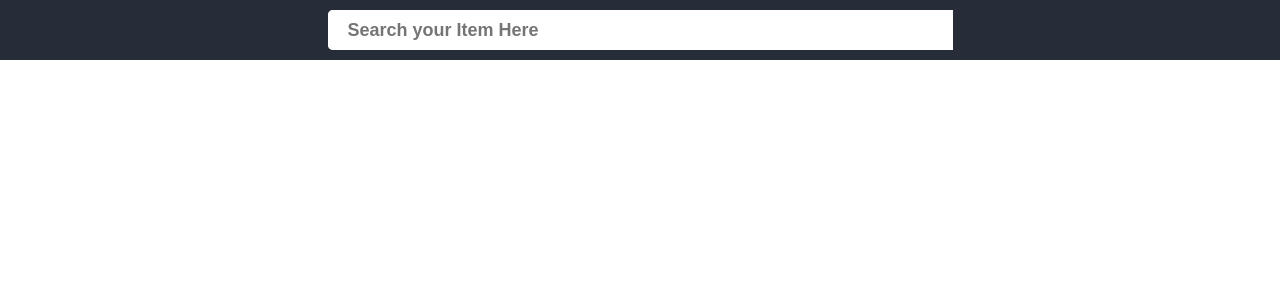
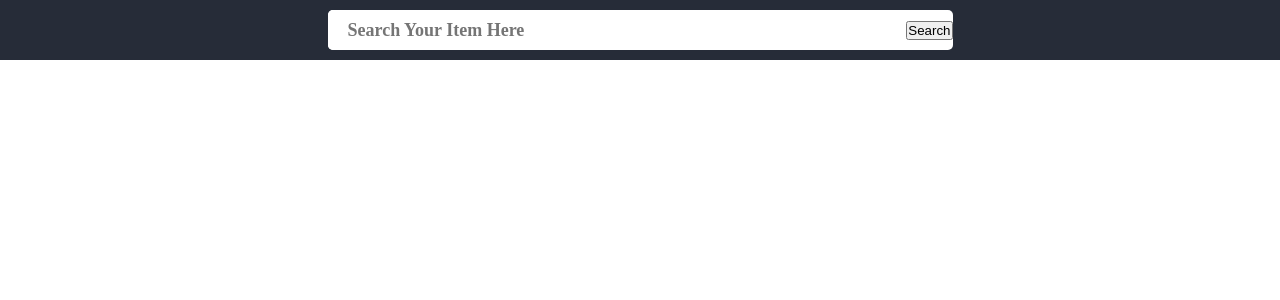
Before and after one commit to GamingSeries/Neptune, a Django app: page /core/home/ in a window 1280 px wide. Shown: the top 300 px of the page. Run offline with Django 4.2, Linux system fonts and the light colour scheme.

Commit message:
searchbox added

```diff
--- a/static/css/home.css
+++ b/static/css/home.css
@@ -1,7 +1,9 @@
-*, *::before, *::after{
-    margin:0;
+*,
+*::before,
+*::after {
+    margin: 0;
     padding: 0;
-    Box-sizing:border-box;
+    box-sizing: border-box;
 }
 
 .navbar {
@@ -20,13 +22,11 @@
     background-color: #FFFFFF;
     height: 40px;
     width: 625px;
-    position:absolute;
-
-
+    display: flex;
 }
 
 .searchbar input {
-    width: 100%;
+    flex-grow: 1;
     height: 100%;
     border: none;
     padding: 0 20px;
@@ -35,4 +35,12 @@
     font-weight: bold;
     color: #333333;
     border-radius: 5px 0px 0px 5px;
+    font-family: 'Times New Roman', Times, serif;
 }
+
+.searchbox {
+    display: flex;
+    align-items: center;
+    height: 100%;
+    margin-left: 10px;
+}
--- a/templates/home.html
+++ b/templates/home.html
@@ -11,8 +11,9 @@
 <body>
     <div class="navbar">
         <div class="searchbar">
-            <input type="text" placeholder="Search your Item Here">
+            <input type="text" placeholder="Search Your Item Here">
             <div class="searchbox">
+                <button>Search</button>
             </div>
         </div>
     </div>
```
